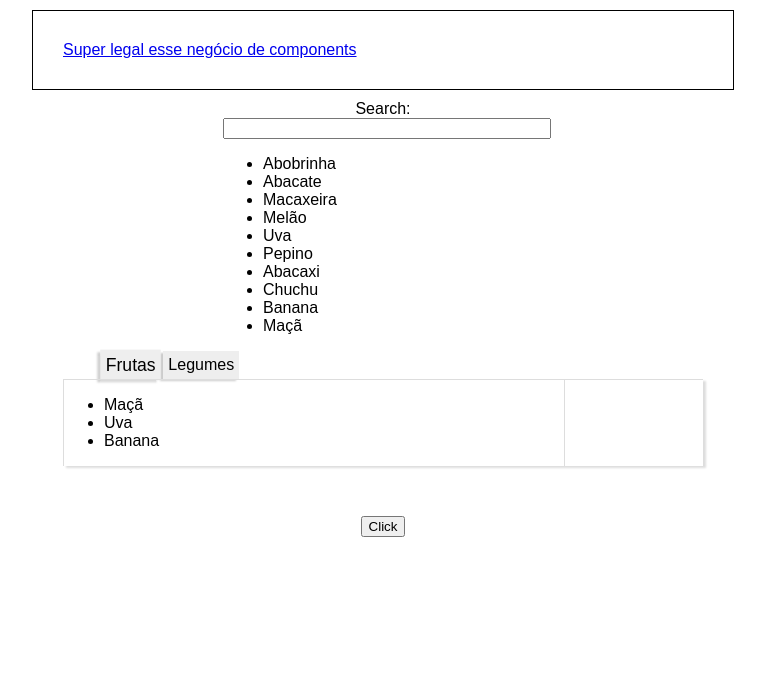
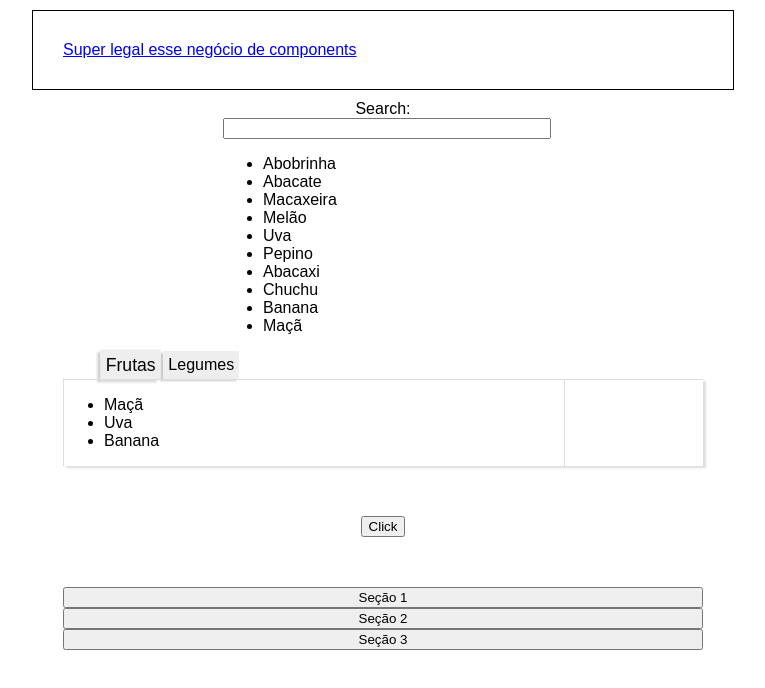
Before and after one commit to watinha/react-examples, a React (Create React App) app: page / in a window 1280 px wide. Shown: the top 688 px of the page, without its empty margins (257-1022 px from the left). Built offline with nearby package versions, Linux system fonts and the light colour scheme.

Commit message:
another simple component

```diff
--- a/src/App.js
+++ b/src/App.js
@@ -4,6 +4,7 @@ import Tooltip from './tooltip/Tooltip';
 import Filtering from './filtering/Filtering';
 import Tabpanel from './tabpanel/Tabpanel';
 import Message from './simple/message';
+import Accordion from './simple/accordion';
 
 class App extends Component {
   constructor(props) {
@@ -51,6 +52,7 @@ class App extends Component {
         <Filtering options={this.options} />
         <Tabpanel structure={this.panel_props}/>
         <Message button="Click" message="Super legal!!!" />
+        <Accordion />
       </div>
     );
   }
--- /dev/null
+++ b/src/simple/accordion.css
@@ -0,0 +1,10 @@
+.accordion {
+    text-align: left;
+    width: 50%;
+    margin: 50px auto;
+}
+.accordion section, .accordion button {
+    width: 100%;
+}
+.accordion section div { max-height: 0; height: 50px; transition: all linear 0.3s; overflow: hidden; }
+.accordion section.appear div { max-height: 400px; padding: 10px; }
--- /dev/null
+++ b/src/simple/accordion.js
@@ -0,0 +1,37 @@
+import React from 'react';
+import './accordion.css';
+
+export default class Accordion extends React.Component {
+    constructor (props) {
+        super(props);
+        this.state = {
+            selected: -1,
+            sections: [
+                { title: 'Seção 1', content: 'Alguma coisa legal 1'},
+                { title: 'Seção 2', content: 'Alguma coisa legal 2'},
+                { title: 'Seção 3', content: 'Alguma coisa legal 3'}
+            ]
+        };
+    }
+
+    click(index, ev) {
+        this.setState({ selected: index});
+    }
+
+    render () {
+        return (
+            <div className='accordion'>
+                {(this.state.sections.map((section, index) => {
+                    return (
+                        <section key={'sec_' + section.title}
+                                className={(index === this.state.selected?  "appear" : "")}>
+                            <button onClick={this.click.bind(this, index)}
+                                >{section.title}</button>
+                            <div>{section.content}</div>
+                        </section>
+                    );
+                }))}
+            </div>
+        );
+    }
+}
```
Also changed, not shown: 1 other file (tests, documents, lock files or other folders).
